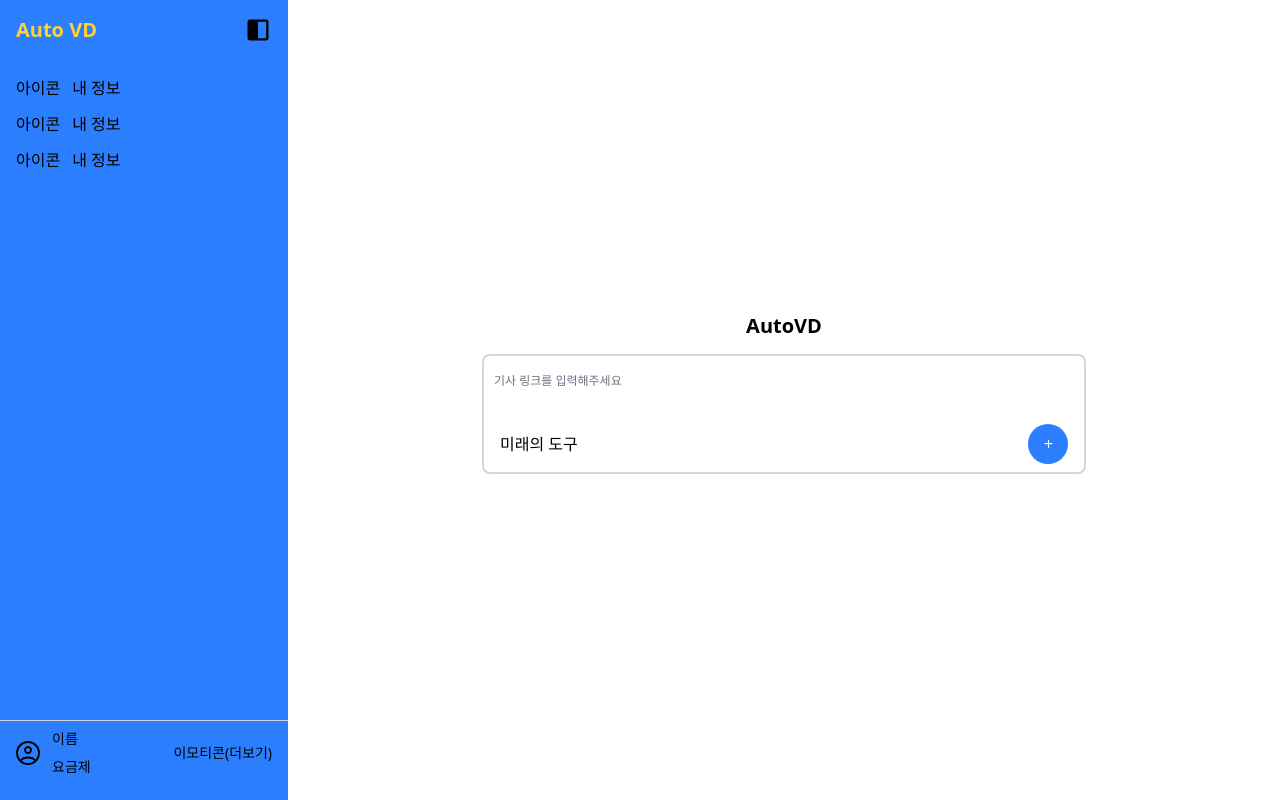
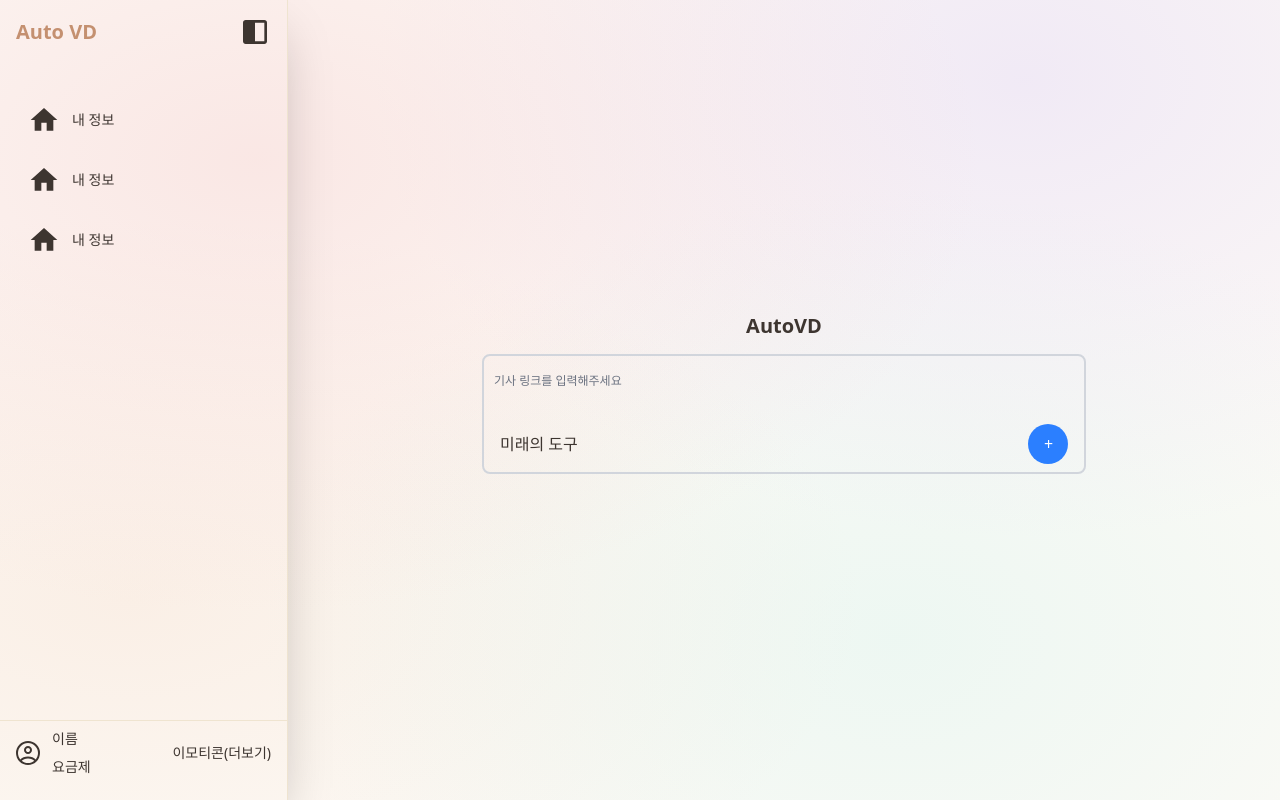
Before and after one commit to AutoVdMvp/AutoVd-FE, a Next.js app: page / in a window 1280 px wide. Built offline with nearby package versions, Linux system fonts and the light colour scheme.

Commit message:
style : 디자인 시스템 및 톤앤 매너 결정

```diff
--- a/src/app/globals.css
+++ b/src/app/globals.css
@@ -1,11 +1,65 @@
 @import "tailwindcss";
+@source "../app/**/*.{ts,tsx}";
+@source "../widgets/**/*.{ts,tsx}";
+@source "../features/**/*.{ts,tsx}";
+@source "../entities/**/*.{ts,tsx}";
+@source "../shared/**/*.{ts,tsx}";
 
-@layer utilities {
-  [contenteditable]:empty:before {
-    content: attr(data-placeholder);
-    font-size: 12px;
-    color: rgb(107, 114, 128);
-  }
+@theme {
+  /* ── 베이지 배경 팔레트 ── */
+  --color-warm-50: #fdfaf6;
+  --color-warm-100: #f8f2e8;
+  --color-warm-200: #efe4d0;
+  --color-warm-300: #e2d0b8;
+  --color-warm-400: #c9b49a;
+  --color-warm-500: #a89070;
+
+  /* ── 파스텔 포인트 팔레트 ── */
+  --color-rose-pastel: #f4c4c4;
+  --color-lavender-pastel: #d4c4f4;
+  --color-mint-pastel: #c4f0e8;
+  --color-peach-pastel: #f4d8c4;
+  --color-sky-pastel: #c4dff4;
+
+  /* 포인트 색 진한 버전 */
+  --color-rose-deep: #c47a7a;
+  --color-lavender-deep: #8a7ac4;
+  --color-mint-deep: #5ab8a0;
+  --color-peach-deep: #c49070;
+
+  /* ── 텍스트 팔레트 ── */
+  --color-text-primary: #3d3530;
+  --color-text-secondary: #7a6a5a;
+  --color-text-muted: #a09080;
+  --color-text-inverse: #fdfaf6;
+}
+
+/* ── Body 기본 스타일 ── */
+body {
+  background-color: var(--color-warm-50);
+  background-image:
+    radial-gradient(
+      ellipse at 20% 20%,
+      rgba(244, 196, 196, 0.35) 0%,
+      transparent 50%
+    ),
+    radial-gradient(
+      ellipse at 80% 10%,
+      rgba(212, 196, 244, 0.3) 0%,
+      transparent 45%
+    ),
+    radial-gradient(
+      ellipse at 70% 80%,
+      rgba(196, 240, 232, 0.28) 0%,
+      transparent 50%
+    ),
+    radial-gradient(
+      ellipse at 10% 75%,
+      rgba(244, 216, 196, 0.32) 0%,
+      transparent 45%
+    );
+  background-attachment: fixed;
+  color: var(--color-text-primary);
 }
 
 html {
@@ -13,7 +67,7 @@ html {
 }
 
 a {
-  color: #0070f3;
+  color: var(--color-lavender-deep);
   text-decoration: none;
 }
 
@@ -25,3 +79,16 @@ img {
   max-width: 100%;
   display: block;
 }
+
+.icon {
+  width: 32px;
+  height: 32px;
+}
+
+@layer utilities {
+  [contenteditable]:empty:before {
+    content: attr(data-placeholder);
+    font-size: 12px;
+    color: rgb(107, 114, 128);
+  }
+}
--- a/src/app/layout.tsx
+++ b/src/app/layout.tsx
@@ -14,7 +14,7 @@ export default function RootLayout({
 }) {
   return (
     <html lang="ko">
-      <body className="h-screen overflow-hidden">
+      <body className="h-screen overflow-hidden ">
         <Providers>{children}</Providers>
       </body>
     </html>
--- /dev/null
+++ b/src/shared/icons/homeIcon.tsx
@@ -0,0 +1,16 @@
+import { SVGProps } from "react";
+
+export function HomeIcon(props: SVGProps<SVGSVGElement>) {
+  return (
+    <svg
+      xmlns="http://www.w3.org/2000/svg"
+      width="1em"
+      height="1em"
+      viewBox="0 0 24 24"
+      {...props}
+    >
+      {/* Icon from Google Material Icons by Material Design Authors - https://github.com/material-icons/material-icons/blob/master/LICENSE */}
+      <path fill="currentColor" d="M10 20v-6h4v6h5v-8h3L12 3L2 12h3v8z" />
+    </svg>
+  );
+}
--- a/src/shared/ui/editor-input/index.ts
+++ b/src/shared/ui/editor-input/index.ts
@@ -1,2 +1 @@
 export { EditorInput } from "./EditorInput";
-export type { EditorInputProps } from "./EditorInput";
--- a/src/widgets/sidebar/ui/Sidebar.tsx
+++ b/src/widgets/sidebar/ui/Sidebar.tsx
@@ -1,15 +1,17 @@
 "use client";
 
+import { cn } from "@/shared/lib/utils";
 import { useUIStore } from "@/shared/model/uiStore";
 import { SidebarHeader } from "./SidebarHeader";
 import { SidebarNav } from "./SidebarNav";
 import { SidebarFooter } from "./SidebarFooter";
 import type { SidebarNavItem } from "../model/types";
+import { HomeIcon } from "@/shared/icons/homeIcon";
 
 const DEFAULT_NAV_ITEMS: SidebarNavItem[] = [
-  { id: "1", icon: <div>아이콘</div>, label: "내 정보" },
-  { id: "2", icon: <div>아이콘</div>, label: "내 정보" },
-  { id: "3", icon: <div>아이콘</div>, label: "내 정보" },
+  { id: "1", icon: <HomeIcon className="icon" />, label: "내 정보" },
+  { id: "2", icon: <HomeIcon className="icon" />, label: "내 정보" },
+  { id: "3", icon: <HomeIcon className="icon" />, label: "내 정보" },
 ];
 
 export function Sidebar() {
@@ -18,9 +20,12 @@ export function Sidebar() {
   return (
     <div
       id="sidebar"
-      className={`flex flex-col justify-between h-full bg-blue-500 transition-all duration-300 overflow-hidden ${
-        isSidebarOpen ? "w-[288px]" : "w-12"
-      }`}
+      className={cn(
+        "flex flex-col justify-between h-full bg-transparent",
+        "border-r border-warm-200 shadow-2xl",
+        "transition-all duration-300 overflow-hidden",
+        isSidebarOpen ? "w-[288px]" : "w-12",
+      )}
     >
       <div className="flex flex-col h-full gap-8 px-4 py-4">
         <SidebarHeader />
--- a/src/widgets/sidebar/ui/SidebarFooter.tsx
+++ b/src/widgets/sidebar/ui/SidebarFooter.tsx
@@ -8,7 +8,7 @@ export function SidebarFooter() {
 
   return (
     <div
-      className={`flex items-center h-20 gap-3 px-4 pb-4 text-sm border-t border-gray-300 shrink-0 ${isSidebarOpen ? "justify-between" : "justify-center"}`}
+      className={`flex items-center h-20 gap-3 px-4 pb-4 text-sm border-t border-warm-200 shrink-0 ${isSidebarOpen ? "justify-between" : "justify-center"}`}
     >
       <div className="flex items-center gap-3 shrink-0">
         <UserIcon className="w-6 h-6 shrink-0" />
--- a/src/widgets/sidebar/ui/SidebarHeader.tsx
+++ b/src/widgets/sidebar/ui/SidebarHeader.tsx
@@ -11,14 +11,16 @@ export function SidebarHeader() {
       className={`flex items-center ${isSidebarOpen ? "justify-between" : "justify-center"} gap-3`}
     >
       {isSidebarOpen && (
-        <div className="text-xl font-bold text-amber-300 shrink-0">Auto VD</div>
+        <div className="text-xl font-bold shrink-0 text-peach-deep">
+          Auto VD
+        </div>
       )}
       <button
         onClick={toggleSidebar}
         className="transition-opacity hover:opacity-80 shrink-0"
         aria-label="Toggle sidebar"
       >
-        <SidebarIcon className="w-7 h-7" />
+        <SidebarIcon className="icon" />
       </button>
     </div>
   );
--- a/src/widgets/sidebar/ui/SidebarNav.tsx
+++ b/src/widgets/sidebar/ui/SidebarNav.tsx
@@ -11,15 +11,20 @@ export function SidebarNav({ items }: SidebarNavProps) {
   const { isSidebarOpen } = useUIStore();
 
   return (
-    <div className="flex flex-col flex-1 min-h-0 gap-3 overflow-x-hidden overflow-y-auto">
+    <div className="flex flex-col flex-1 min-h-0 gap-3 pt-4 overflow-x-hidden overflow-y-auto">
       {items.map((item) => (
-        <div key={item.id} className="flex items-center gap-3">
-          <div className="shrink-0">{item.icon}</div>
-          {isSidebarOpen && (
-            <span className="overflow-hidden whitespace-nowrap">
-              {item.label}
-            </span>
-          )}
+        <div
+          key={item.id}
+          className="px-3 py-2 transition-colors rounded-lg cursor-pointer"
+        >
+          <div className="flex items-center gap-3">
+            <div className="shrink-0">{item.icon}</div>
+            {isSidebarOpen && (
+              <span className="overflow-hidden text-sm whitespace-nowrap text-text-primary">
+                {item.label}
+              </span>
+            )}
+          </div>
         </div>
       ))}
     </div>
--- a/tailwind.config.js
+++ b/tailwind.config.js
@@ -1,8 +1,12 @@
 /** @type {import('tailwindcss').Config} */
 export default {
   content: [
+    "./app/**/*.{js,ts,jsx,tsx}",
     "./src/app/**/*.{js,ts,jsx,tsx}",
-    "./src/components/**/*.{js,ts,jsx,tsx}",
+    "./src/views/**/*.{js,ts,jsx,tsx}",
+    "./src/widgets/**/*.{js,ts,jsx,tsx}",
+    "./src/features/**/*.{js,ts,jsx,tsx}",
+    "./src/entities/**/*.{js,ts,jsx,tsx}",
     "./src/shared/**/*.{js,ts,jsx,tsx}",
   ],
 };
```
Also changed, not shown: 1 other file (tests, documents, lock files or other folders).
